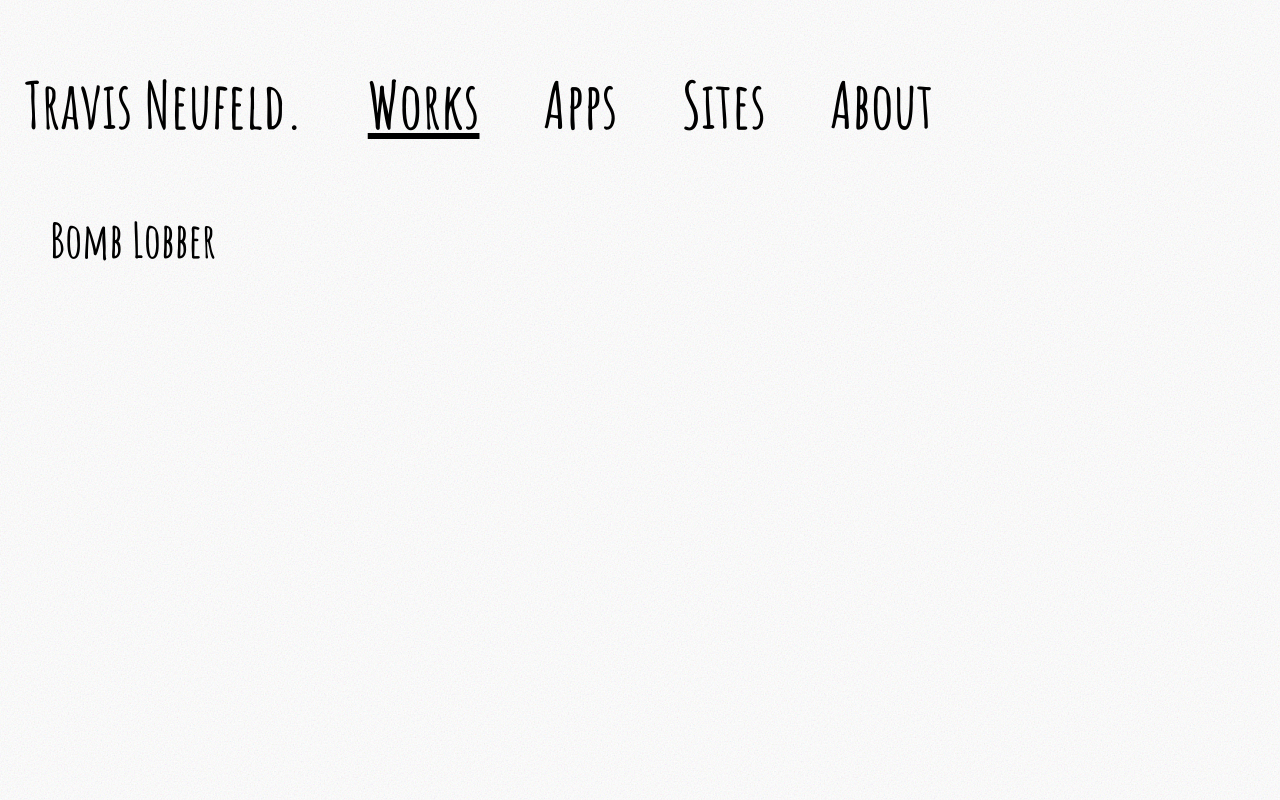
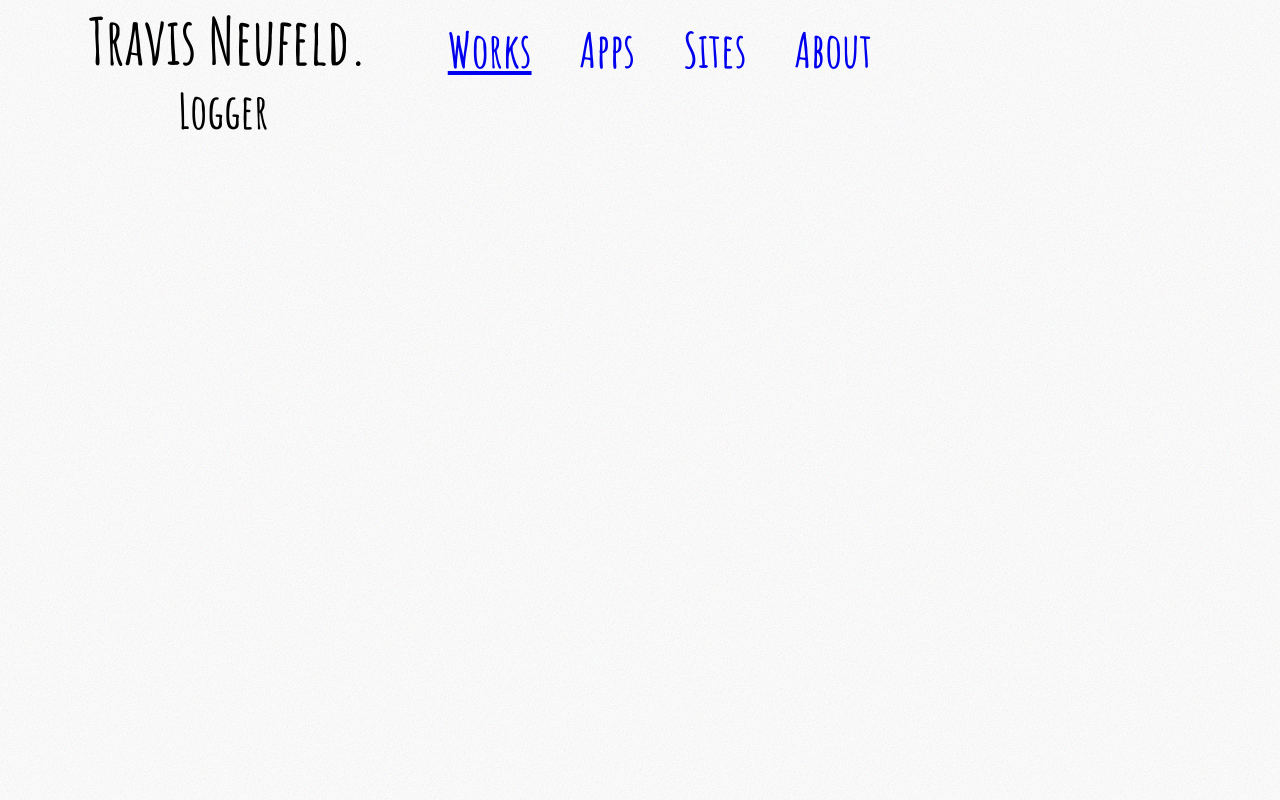
Before and after one commit to TravisJN/blog, a React (Create React App) app: page /apps in a window 1280 px wide. Shown: the top 800 px of the page. Built offline with nearby package versions, Linux system fonts and the light colour scheme.

Commit message:
Add router

```diff
--- a/package.json
+++ b/package.json
@@ -9,6 +9,7 @@
     "@testing-library/user-event": "^7.1.2",
     "react": "^16.13.1",
     "react-dom": "^16.13.1",
+    "react-router-dom": "^5.2.0",
     "react-scripts": "3.4.1"
   },
   "scripts": {
--- a/src/App.css
+++ b/src/App.css
@@ -1,6 +1,7 @@
 .App {
   display: flex;
   flex-direction: column;
+  align-items: center;
   height: 100vh;
   width: 100vw;
   margin-left: 25px;
@@ -9,12 +10,31 @@
 
 .header-container {
   display: flex;
+  height: 5em;
+  width: 90%;
 }
 
-.header-text {
+.site-title-text {
   font-family: "Amatic SC";
   font-size: 4em;
-  margin-right: 1em;
+}
+
+.navbar {
+  display: flex;
+  margin-left: 2em;
+  align-items: flex-end;
+  /* background-color: rgba(255, 0, 0, 0.3); */
+}
+
+.navbar-text {
+  font-family: "Amatic SC";
+  font-size: 3em;
+  margin-left: 1em;
+  text-decoration: none;
+}
+
+.navbar-text:visited {
+  color: black;
 }
 
 .underline {
@@ -34,10 +54,6 @@
   flex-direction: column;
 }
 
-.link {
-  cursor: pointer;
-}
-
 .about_container {
   height: 100%;
   display: flex;
--- a/src/App.js
+++ b/src/App.js
@@ -1,4 +1,10 @@
 import React, { useState } from 'react';
+import {
+  BrowserRouter as Router,
+  Switch,
+  Route,
+  Link
+} from "react-router-dom";
 import './App.css';
 import Works from './components/Works';
 import About from './components/About';
@@ -9,39 +15,58 @@ function App() {
   const [currentView, setView] = useState('Works');
 
   return (
+    <Router>
       <div className="App">
         <div className="header-container">
-        <p className="header-text">Travis Neufeld.</p>
-        <p
-          className={`header-text link ${currentView === 'Works' ? 'underline' : ''}`}
+          <div className="site-title-text">Travis Neufeld.</div>
+          <div className="navbar">
+            <Link
+              to="/works"
+              className={`navbar-text ${currentView === 'Works' ? 'underline' : ''}`}
               onClick={() => setView('Works')}
             >
               Works
-        </p>
-        <p
-          className={`header-text link ${currentView === 'Apps' ? 'underline' : ''}`}
+            </Link>
+            <Link
+              to="/apps"
+              className={`navbar-text ${currentView === 'Apps' ? 'underline' : ''}`}
               onClick={() => setView('Apps')}
             >
               Apps
-        </p>
-        <p
-          className={`header-text link ${currentView === 'Sites' ? 'underline' : ''}`}
+            </Link>
+            <Link
+              to="/sites"
+              className={`navbar-text ${currentView === 'Sites' ? 'underline' : ''}`}
               onClick={() => setView('Sites')}
             >
               Sites
-        </p>
-        <p
-          className={`header-text link ${currentView === 'About' ? 'underline' : ''}`}
+            </Link>
+            <Link
+              to="/about"
+              className={`navbar-text ${currentView === 'About' ? 'underline' : ''}`}
               onClick={() => setView('About')}
             >
               About
-        </p>
+            </Link>
           </div>
-      {currentView === 'Works' && <Works />}
-      {currentView === 'Apps' && <Apps />}
-      {currentView === 'Sites' && <Sites />}
-      {currentView === 'About' && <About />}
         </div>
+
+        <Switch>
+          <Route path="/works">
+            <Works />
+          </Route>
+          <Route path="/apps">
+            <Apps />
+          </Route>
+          <Route path="/sites">
+            <Sites />
+          </Route>
+          <Route path="/about">
+            <About />
+          </Route>
+        </Switch>
+      </div>
+    </Router>
   );
 }
 
--- a/src/components/Sites.js
+++ b/src/components/Sites.js
@@ -4,8 +4,8 @@ function Sites() {
   return (
     <div className="main-container">
       <div className="links-list">
-        <a href="http://brewingandbeer.com" className="link" onClick={() => console.log('clicked brewing and beer')}>Brewing and Beer</a>
-        <a href="https://practicalagile842645152.wordpress.com" className="link" onClick={() => console.log('clicked sensible agile')}>Sensible Agile</a>
+        <a href="http://brewingandbeer.com" className="link">Brewing and Beer</a>
+        <a href="https://practicalagile842645152.wordpress.com" className="link">Sensible Agile</a>
       </div>
     </div>
   );
```
Also changed, not shown: 1 other file (tests, documents, lock files or other folders). Lines whose indentation alone changed are shown as unchanged.
